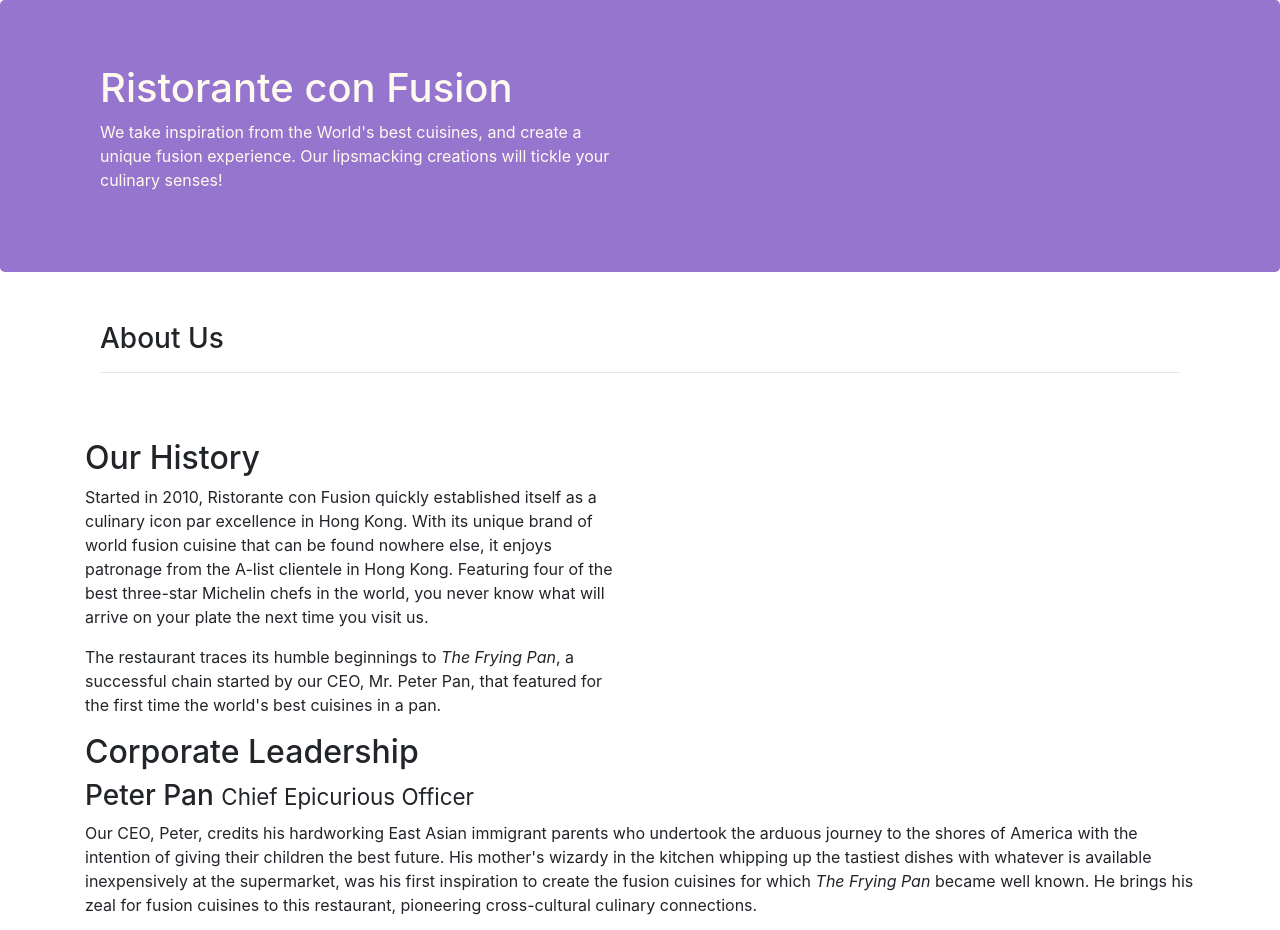
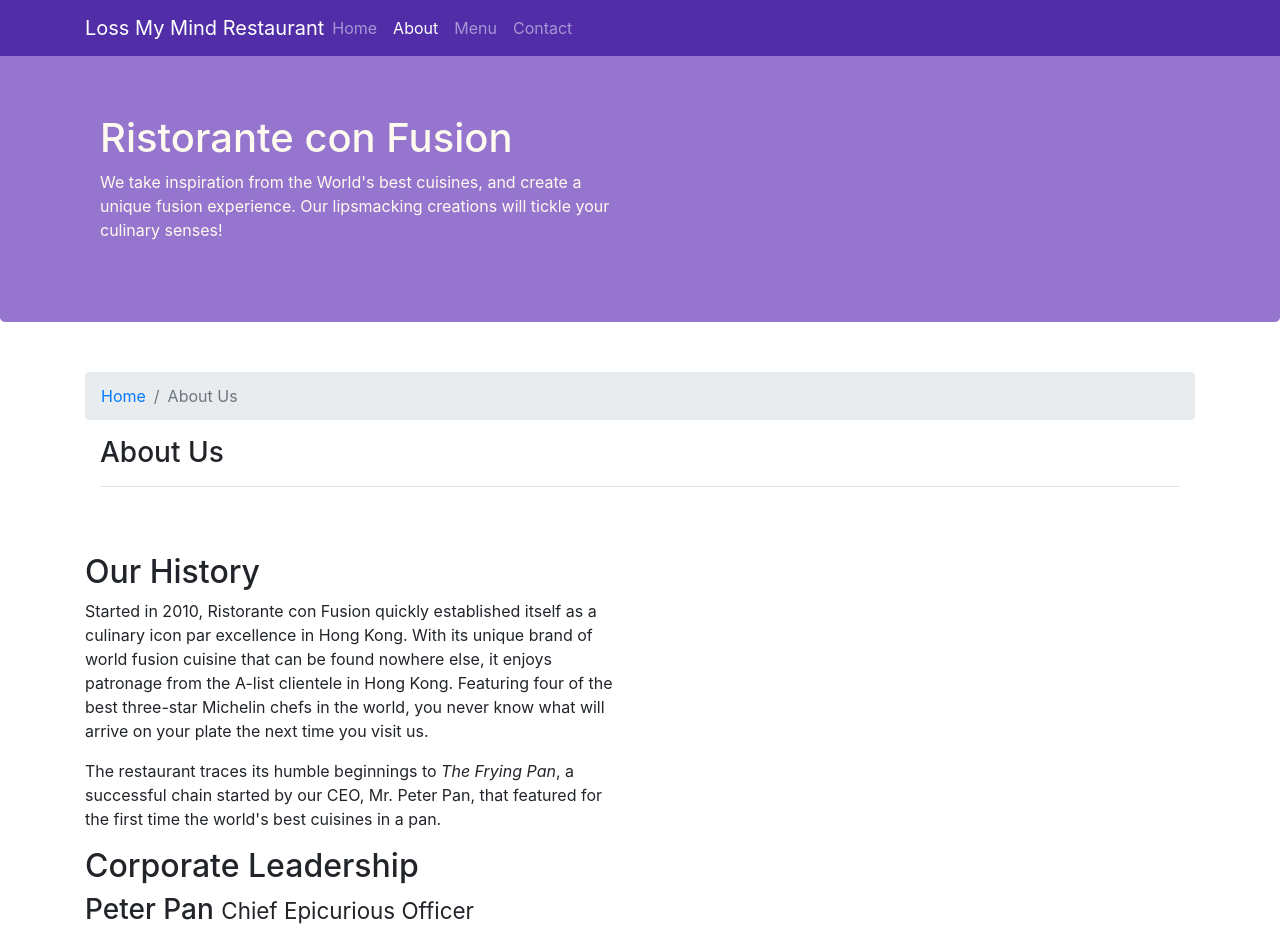
Before and after one commit to tairans/Boostrap, a website: page aboutus.html in a window 1280 px wide. Shown: the top 930 px of the page. Drawn offline with nearby package versions, Linux system fonts and the light colour scheme.

Commit message:
navbar and breadcumbs

```diff
--- a/aboutus.html
+++ b/aboutus.html
@@ -14,6 +14,23 @@
 </head>
 
 <body>
+    <nav class="navbar navbar-dark navbar-expand-sm fixed-top">
+        <div class="container">
+            <button class="navbar-toggler" type="button" data-toggle="collapse" data-target="#Navbar">
+                <span class="navbar-toggler-icon"></span>
+            </button>
+            <a class="navbar-brand mr-auto" href="./index.html" >Loss My Mind Restaurant</a>
+            <div class="collapse navbar-collapse" id="Navbar">
+                <ul class="navbar-nav mr-auto">
+                    <li class="nav-item "><a class="nav-link" href="./index.html">Home</a></li>
+                    <li class="nav-item active"><a class="nav-link" href="#">About</a></li>
+                    <li class="nav-item"><a class="nav-link" href="">Menu</a></li>
+                    <li class="nav-item"><a class="nav-link" href="">Contact</a></li>
+                </ul>
+            </div>
+        </div>
+
+    </nav>
 
     <header class="jumbotron">
         <div class="container">
@@ -30,6 +47,10 @@
 
     <div class="container">
         <div class="row row-content">
+            <ol class="col-12 breadcrumb">
+                <li class="breadcrumb-item"><a href="./index.html">Home</a></li>
+                <li class="breadcrumb-item active">About Us</li>
+            </ol>
             <div class="col-12">
                <h3>About Us</h3>
                <hr>
@@ -69,7 +90,7 @@
                 <div class="col-4 offset-1 col-sm-2">
                     <h5>Links</h5>
                     <ul class="list-unstyled">
-                        <li><a href="#">Home</a></li>
+                        <li><a href="./index.html">Home</a></li>
                         <li><a href="#">About</a></li>
                         <li><a href="#">Menu</a></li>
                         <li><a href="#">Contact</a></li>
--- a/css/style.css
+++ b/css/style.css
@@ -25,10 +25,22 @@
 
 }
 
-.address{
+address{
 	font_size=80%;
 	margin:0px;
 	color:#0f0f0f;
 
 
 }
+body{
+	padding:50px 0px 0px 0px;
+	z-index:0;
+
+
+}
+
+.navbar-dark{
+	background-color: #512DA8;
+
+
+}
```
Also changed, not shown: index.html (+20 -1 lines).
